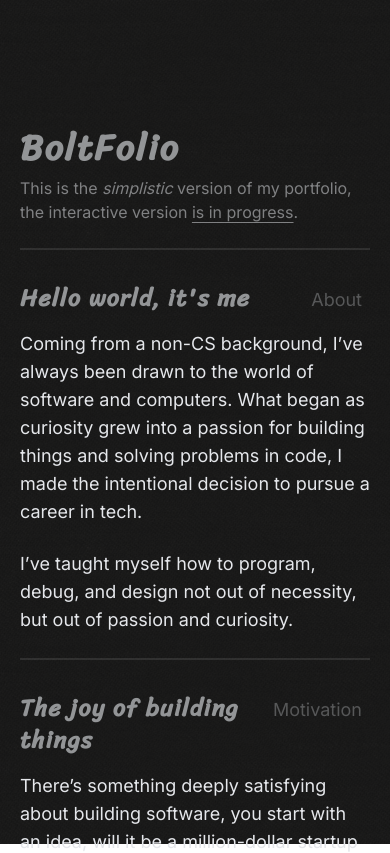
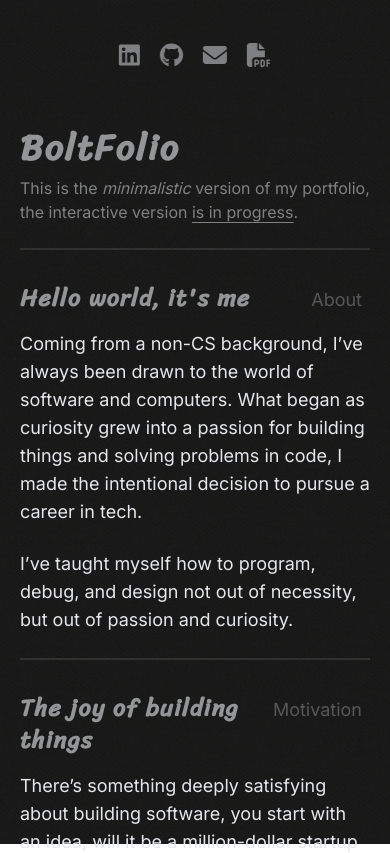
Before and after one commit to Boltawy/BoltFolio, a Next.js app: page / in a window 390 px wide. Shown: the top 853 px of the page. Built offline with nearby package versions, Linux system fonts and the light colour scheme.

Commit message:
added socialbar at top on mobile

```diff
--- a/content/LiteMainContent.jsx
+++ b/content/LiteMainContent.jsx
@@ -12,7 +12,7 @@ export default function LiteMainContent({ setInteractiveMode }) {
           BoltFolio
         </h1>
         <p className="pb-6 text-gray-200/50 leading-6">
-          This is the <i>simplistic</i> version of my portfolio, the interactive
+          This is the <i>minimalistic</i> version of my portfolio, the interactive
           version{" "}
           <button
             className=" underline underline-offset-4 cursor-pointer hover:text-gray-200"
--- a/src/app/lite/SocialBar.jsx
+++ b/src/app/lite/SocialBar.jsx
@@ -5,17 +5,17 @@ import {
   faLinkedin,
 } from "@fortawesome/free-brands-svg-icons";
 import { faEnvelope, faFilePdf } from "@fortawesome/free-solid-svg-icons";
-export default function SocialBar({ vertical = false }) {
+export default function SocialBar({ vertical = false,  className="" }) {
   let styling;
   if (vertical)
-    styling = `flex flex-col justify-center fixed top-1/2 h-screen -translate-y-1/2 left-6  py-16 text-2xl gap-5 text-gray-200/50
+    styling = `flex flex-col justify-center fixed top-1/2 h-screen -translate-y-1/2 left-6  py-16 text-2xl gap-5 text-gray-200/50 animate__animated animate__fadeIn
         before:content-[''] before:w-1 before:relative before:top-0 before:left-2 before:h-1/2 before:bg-gray-200/20
       after:content-[''] after:w-1 after:relative after:bottom-0 after:left-2 after:h-1/2 after:bg-gray-200/20`;
-  else styling = `flex justify-center pt-4 text-2xl gap-5`;
+  else styling = `flex justify-center pt-4 text-2xl gap-5 text-gray-200/50 animate__animated animate__fadeIn`;
 
   return (
     <>
-      <div className={styling}>
+      <div className={styling + " " + className}>
         <a
           href="https://www.linkedin.com/in/boltawy/"
           target="_blank"
--- a/src/app/page.jsx
+++ b/src/app/page.jsx
@@ -7,13 +7,16 @@ import SocialBar from "./lite/SocialBar.jsx";
 export default function page() {
   const [interactiveMode, setInteractiveMode] = useState(false);
 
-  const [isMobile, setIsMobile] = useState(false);
+  const [isMobile, setIsMobile] = useState(null);
+  const [isLoaded, setIsLoaded] = useState(false);
   useEffect(() => {
     function updateSize() {
       setIsMobile(window.innerWidth < 1124);
     }
     window.addEventListener("resize", updateSize);
     updateSize();
+    setIsLoaded(true);
+
     return () => window.removeEventListener("resize", updateSize);
   }, []);
 
@@ -23,12 +26,15 @@ export default function page() {
         <div className="bg-[#141414] h-screen w-screen fixed inset-0"></div>
         <div className="bg-[url('/simple-bg.png')] h-screen w-screen fixed inset-0"></div>
       </div>
+
+      {isMobile && isLoaded && <SocialBar className="absolute top-6 left-1/2 -translate-x-1/2" />}
+      {!isMobile && isLoaded && <SocialBar vertical={true} />}
+
       {interactiveMode ? (
         <Interactive setInteractiveMode={setInteractiveMode} />
       ) : (
         <LiteMainContent setInteractiveMode={setInteractiveMode} />
       )}
-      {!isMobile && <SocialBar vertical={true} />}
     </>
   );
 }
```
